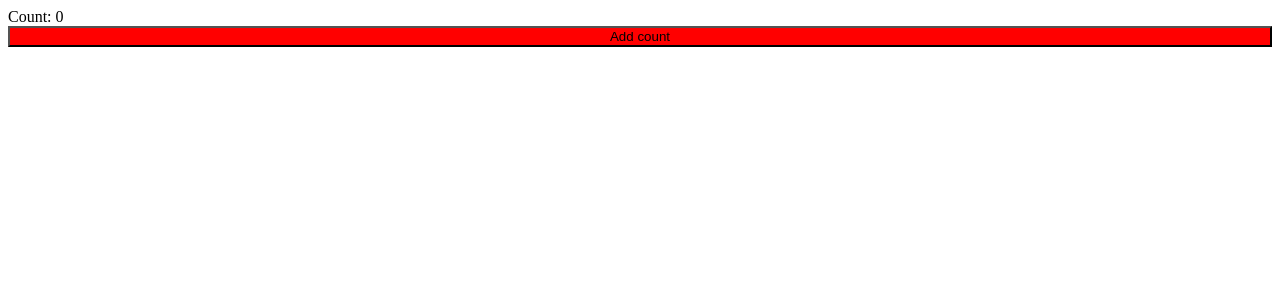
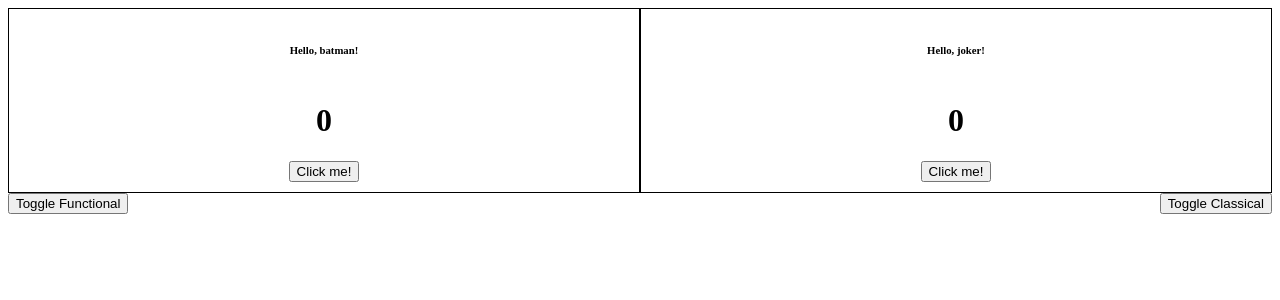
Before and after one commit to maurusrv/vank-app, a React (Vite) app: page / in a window 1280 px wide. Shown: the top 300 px of the page. Built offline with nearby package versions, Linux system fonts and the light colour scheme.

Commit message:
Lifecycle

```diff
--- a/src/App.jsx
+++ b/src/App.jsx
@@ -1,10 +1,28 @@
+import { useState } from 'react'
 import FunctionalComponent from './components/FunctionalComponent'
+import ClassicalComponent from './components/ClassicalComponent'
 
 function App() {
+  const [isFunctionalVisible, setIsFunctionalVisible] = useState(true)
+  const [isClassicalVisible, setIsClassicalVisible] = useState(true)
+
+  const toggleFunctional = () => setIsFunctionalVisible((prevState) => !prevState)
+  const toggleClassical = () => setIsClassicalVisible((prevState) => !prevState)
+
   return (
-    <main>
-      <FunctionalComponent />
-    </main>
+    <div>
+      <main style={{
+        display: 'flex',
+        justifyContent: 'space-between'
+      }}>
+        {isFunctionalVisible && <FunctionalComponent username="batman" />}
+        {isClassicalVisible ? <ClassicalComponent username="joker" /> : null}
+      </main>
+      <div style={{ display: 'flex', justifyContent: 'space-between'}}>
+        <button onClick={toggleFunctional}>Toggle Functional</button>
+        <button onClick={toggleClassical}>Toggle Classical</button>
+      </div>
+    </div>
   )
 }
 
--- /dev/null
+++ b/src/components/ClassicalComponent.jsx
@@ -0,0 +1,51 @@
+import React from 'react'
+
+class ClassicalComponent extends React.Component {
+  state = {
+    count: 0,
+  }
+  // constructor () {
+  //   super()
+  //   this.state = {
+  //     count: 0,
+  //   }
+
+  //   // this.onClick = this.onClick.bind(this)
+  // }
+
+  // In class components, the focus is what stage / step should a side-effect trigger?
+  componentDidMount() {
+    console.log('C: componentDidMount!')
+  }
+
+  componentDidUpdate() {
+    console.log('C: componentDidUpdate!')
+  }
+
+  componentWillUnmount() {
+    console.log('C: componentWillUnmount!')
+  }
+
+  onClick = () => {
+    const { count } = this.state
+
+    this.setState({
+      count: count + 1
+    })
+  }
+
+  render() {
+    const { count } = this.state
+    const { username } = this.props
+
+    return (
+      <div style={{ flex: 1, display: 'flex', alignItems: 'center', justifyContent: 'center', border: '1px solid black', padding: '10px', flexDirection: 'column' }}>
+        <h6>Hello, {username}!</h6>
+        <h1>{count}</h1>
+        <button onClick={this.onClick}>Click me!</button>
+      </div>
+    )
+  }
+}
+
+export default ClassicalComponent
--- a/src/components/FunctionalComponent.jsx
+++ b/src/components/FunctionalComponent.jsx
@@ -1,38 +1,33 @@
-import { useState, useEffect } from 'react'
+import { useEffect, useState } from 'react'
 
-const FunctionalComponent = () => {
-
-  console.log('FunctionalComponent is called.')
-
-  // const [click, setClick] = useState(0)
+// function FunctionalComponent () {
+const FunctionalComponent = (props) => {
+  const { username } = props
   const [count, setCount] = useState(0)
 
-  const [colorIndex, setColorIndex] = useState(0)
-  const colors = ['red', 'orange', 'yellow', 'green', 'blue', 'indigo', 'violet']
 
-  // useEffect(() => {
-  //   console.log('Hello, Hooks!')
-  // })
+  // Hooks to demonstrate lifecycles can be combined because in functional, the focus is WHAT STATE should a side effect depend on?
+  useEffect(() => {
+    console.log('F: componentDidMount!')
+  }, [])
 
-  // Side-effect Trigger of State Change
   useEffect(() => {
-    setColorIndex(count % 7)
+    console.log('F: componentDidUpdate!')
   }, [count])
 
-  // Event-Handler => Direct Trigger of State Change
-  const onAddCount = () => {
-    // setClick(click + 1)
-    // setTimeout(() => { // this simulates expensive process
-      // setCount(count + 1)
-      setCount((prevCount) => prevCount + 1)
-    // }, 5000)
-  }
+  useEffect(() => {
+    return () => {
+      console.log('componentWillUnmount!')
+    }
+  }, [])
+
+  const onClick = () => setCount(count + 1)
 
   return (
-    <div style={{ display: 'flex', flexDirection: 'column'}}>
-      {/* <span>Clicks: {click}</span> */}
-      <span>Count: {count}</span>
-      <button style={{ backgroundColor: colors[colorIndex] }} onClick={onAddCount}>Add count</button>
+    <div style={{ flex: 1, border: '1px solid black', display: 'flex', flexDirection: 'column', alignItems: 'center', justifyContent: 'center', padding: '10px' }}>
+      <h6>Hello, {username}!</h6>
+      <h1>{count}</h1>
+      <button onClick={onClick}>Click me!</button>
     </div>
   )
 }
```
